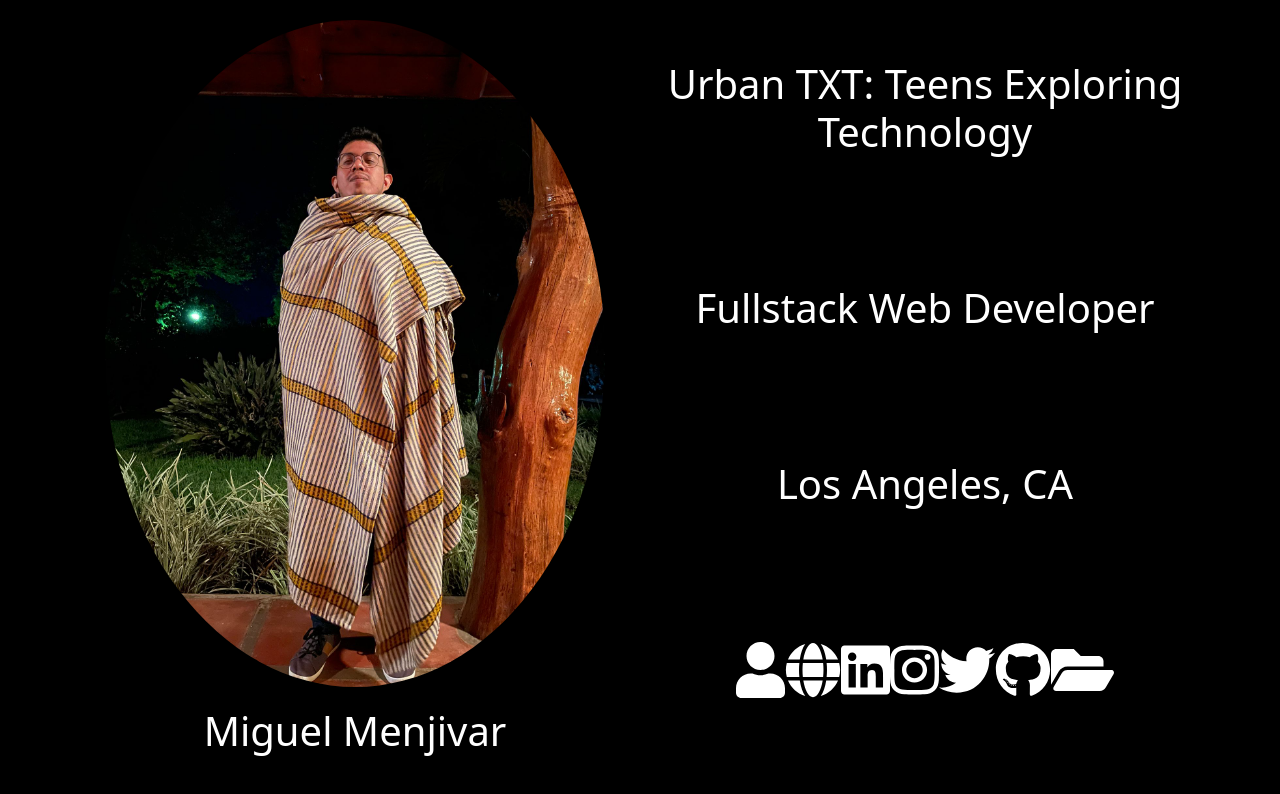
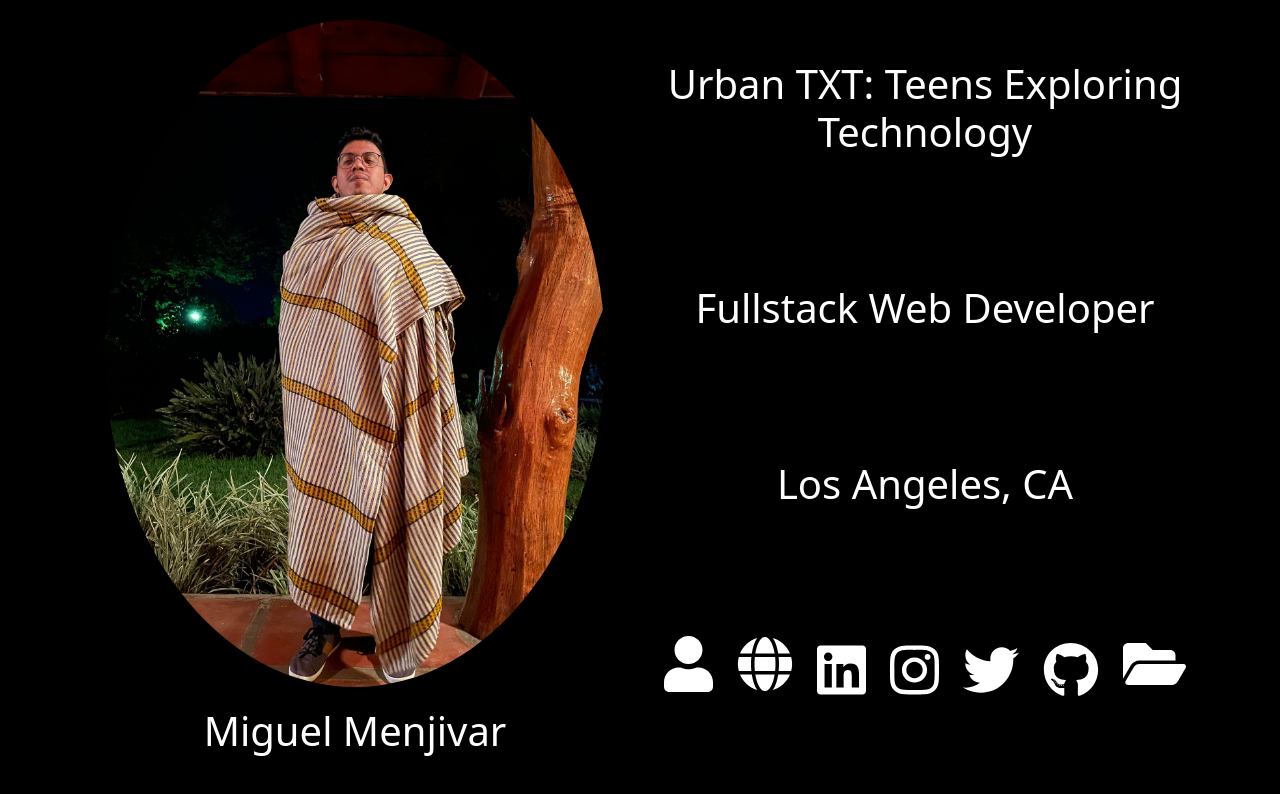
Before and after one commit to mamenjivar/my-website, a React (Create React App) app in the folder miguel-webpage/: page / in a window 1280 px wide. Shown: the top 794 px of the page. Built offline with nearby package versions, Linux system fonts and the light colour scheme.

Commit message:
added more to bio, and added social media links

```diff
--- a/miguel-webpage/src/components/Biography.js
+++ b/miguel-webpage/src/components/Biography.js
@@ -6,10 +6,13 @@
     return (
         <div>
             <p>
-                My name's Miguel Menjivar. I am a graduate from Cal Poly Pomona in the field of Computer Science. I am a fullstack developer proficient in MERN and MEAN stack.
+                My name's Miguel Menjivar. I am a graduate from Cal Poly Pomona in the field of Computer Science. I am born and raised in Los Angeles, CA and my family is from El Salvador. I am a fullstack developer proficient in MERN and MEAN stack.
             </p>
             <p>
                 On my free time, I enjoy binging shows and watching movies. I also enjoy attending festivals and going on adventures.
+            </p>
+            <p>
+                I also own a PS5 and enjoy playing video games every once in a while.
             </p>
         </div>
     );
--- a/miguel-webpage/src/components/Overlay.js
+++ b/miguel-webpage/src/components/Overlay.js
@@ -15,7 +15,7 @@
   const [bio, setBio] = useState(false);
 
   // toggles the bio
-  const onclickBioHandler = () => {
+  const onClickBioHandler = () => {
     setBio(!bio);
   }
 
@@ -25,7 +25,7 @@
         <Row >
           <Col>
             <div className="text-center">
-                <img id="profile-picture" src={pfp} alt="profile" onClick={onclickBioHandler}/>
+                <img id="profile-picture" src={pfp} alt="profile" onClick={onClickBioHandler}/>
                 <h1>Miguel Menjivar</h1>
             </div>
           </Col>
@@ -39,13 +39,13 @@
                 <h1 >Los Angeles, CA</h1>
             </Fragment>
           }
-                <div className="display-4">
-                  <FontAwesomeIcon className="pr-2" icon={faUser}></FontAwesomeIcon>
+                <div className="display-4 d-flex justify-content-around">
+                  <FontAwesomeIcon className="pr-2" icon={faUser} onClick={onClickBioHandler}></FontAwesomeIcon>
                   <FontAwesomeIcon icon={faGlobe}></FontAwesomeIcon>
-                  <FontAwesomeIcon icon={faLinkedin}></FontAwesomeIcon>
-                  <FontAwesomeIcon icon={faInstagram}></FontAwesomeIcon>
-                  <FontAwesomeIcon icon={faTwitter}></FontAwesomeIcon>
-                  <FontAwesomeIcon icon={faGithub}></FontAwesomeIcon>
+                  <a href="https://www.linkedin.com/in/mamenjivar" target="_blank" rel="noreferrer"><FontAwesomeIcon icon={faLinkedin}></FontAwesomeIcon></a>
+                  <a href="https://www.instagram.com/miggy223/" target="_blank" rel="noreferrer"><FontAwesomeIcon icon={faInstagram}></FontAwesomeIcon></a>
+                  <a href="https://twitter.com/miggsception" target="_blank" rel="noreferrer"><FontAwesomeIcon icon={faTwitter}></FontAwesomeIcon></a>
+                  <a href="https://github.com/mamenjivar" target="_blank" rel="noreferrer"><FontAwesomeIcon icon={faGithub}></FontAwesomeIcon></a>
                   <FontAwesomeIcon icon={faFolderOpen}></FontAwesomeIcon>
                 </div>
             </div>
```
